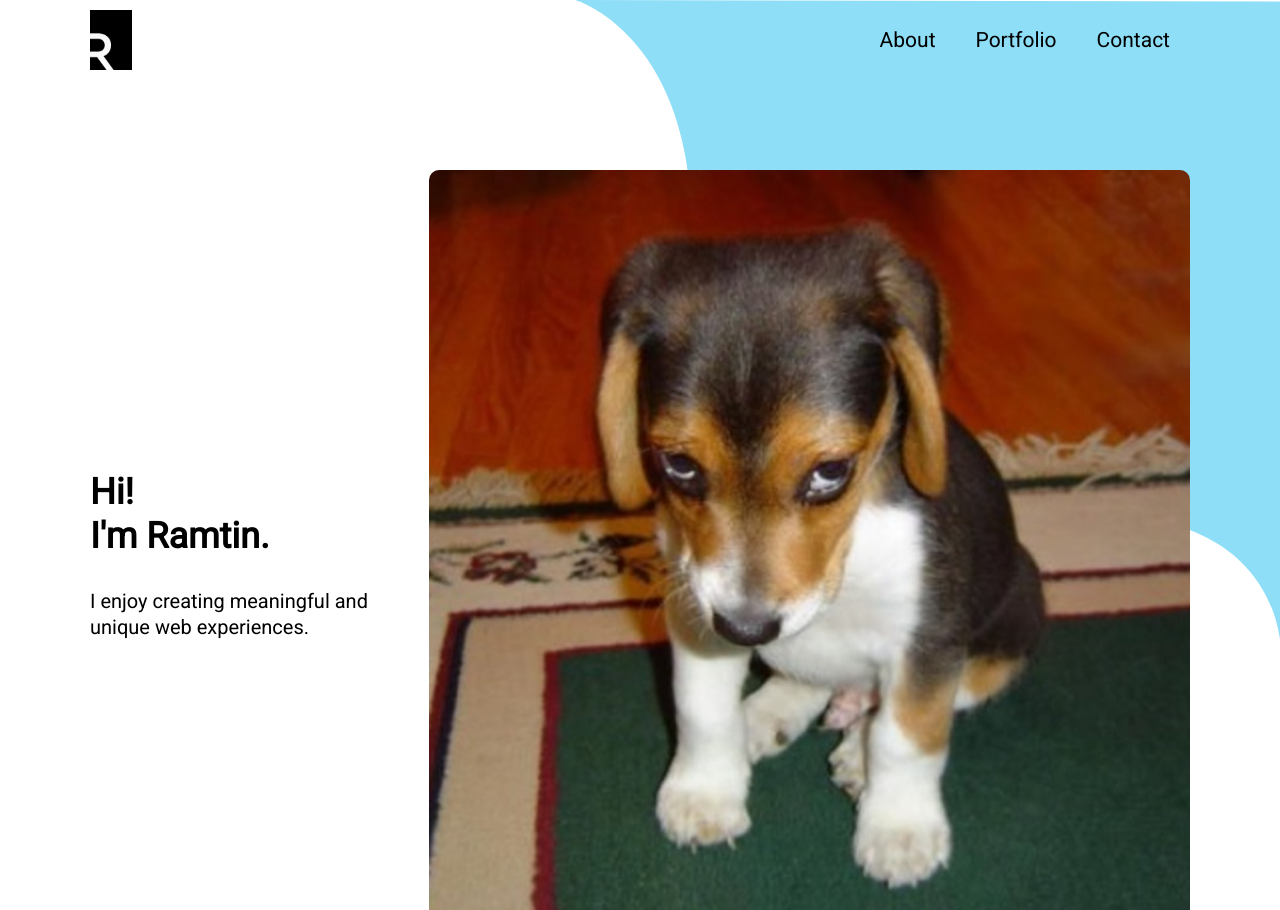
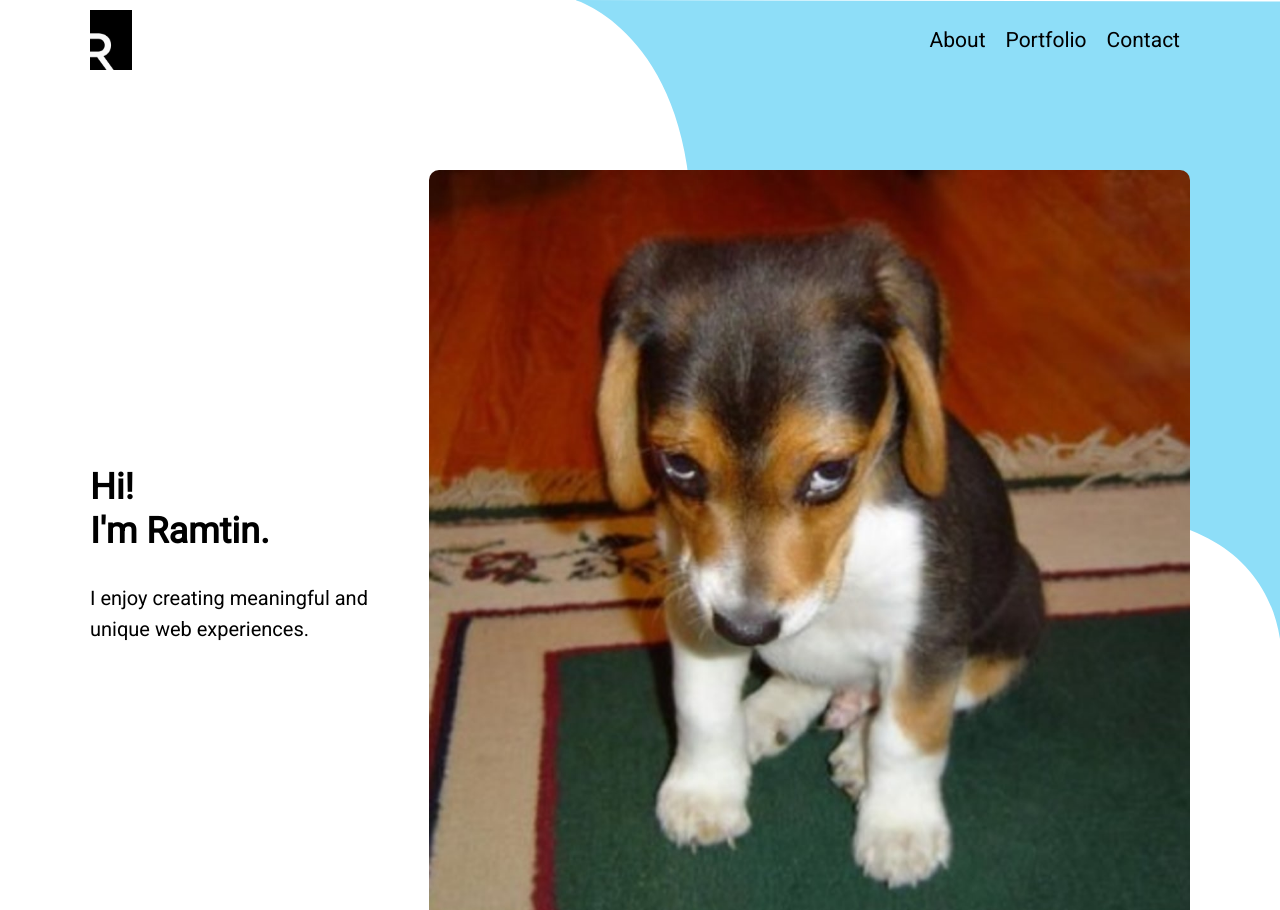
Before and after one commit to rradfar/portfolio, a website: page index.html in a window 1280 px wide. Shown: the top 910 px of the page. Drawn offline with Linux system fonts and the light colour scheme.

Commit message:
Fix some paddings

```diff
--- a/index.html
+++ b/index.html
@@ -45,7 +45,7 @@
       </div>
     </div>
 
-    <div class="arrow-wrapper">
+    <div class="divider">
 
     </div>
 
--- a/scss/_about.scss
+++ b/scss/_about.scss
@@ -12,6 +12,7 @@
   background-color: $color-brand-primary;
   padding: $padding-screen-lg;
   margin-bottom: 2rem;
+  border-radius: 10px;
 
   h2 {
     text-align: center;
--- a/scss/_hero.scss
+++ b/scss/_hero.scss
@@ -38,9 +38,9 @@
 
   p {
     font-family: $font-sans-serif;
-    font-weight: $font-weight-normal;
+    font-weight: $font-weight-light;
     font-size: 2rem;
-    line-height: 2.6rem;
+    line-height: 3.1rem;
     margin-top: 3.2rem;
 
     &:first-of-type {
--- a/scss/_nav.scss
+++ b/scss/_nav.scss
@@ -74,7 +74,7 @@ nav {
   font-family: $font-sans-serif;
   font-size: 2.1rem;
   line-height: 2.6rem;
-  padding: 2rem;
+  padding: 2rem 1rem;
   transition: all 0.3s ease;
 
   &::after {
--- a/scss/_portfolio.scss
+++ b/scss/_portfolio.scss
@@ -32,7 +32,6 @@
 
 .portfolio-piece {
   flex-basis: 100%;
-  margin: 3rem auto;
 
   @media screen and (min-width: 992px) {
     flex-basis: 30%;
```
Also changed, not shown: css/main.css.
